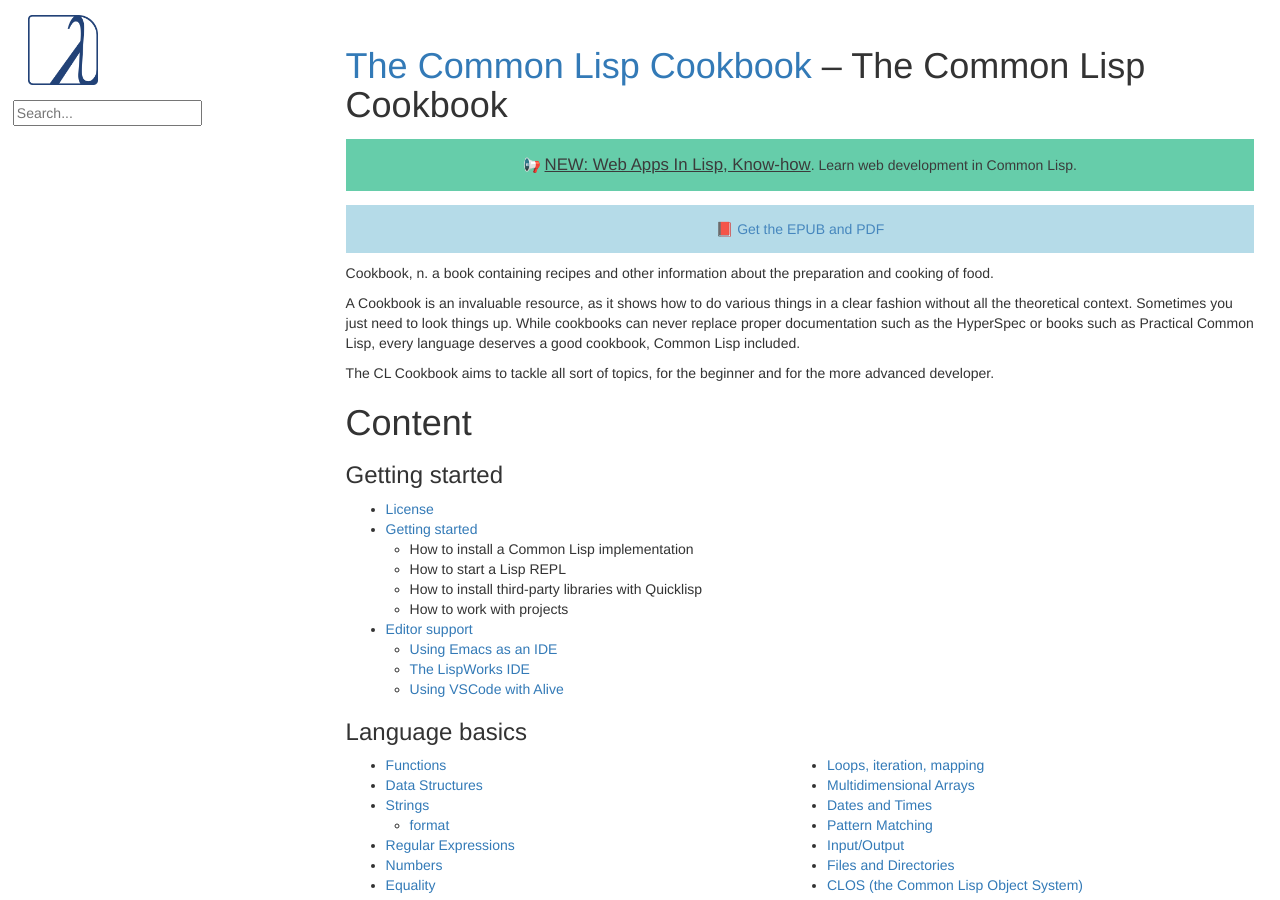
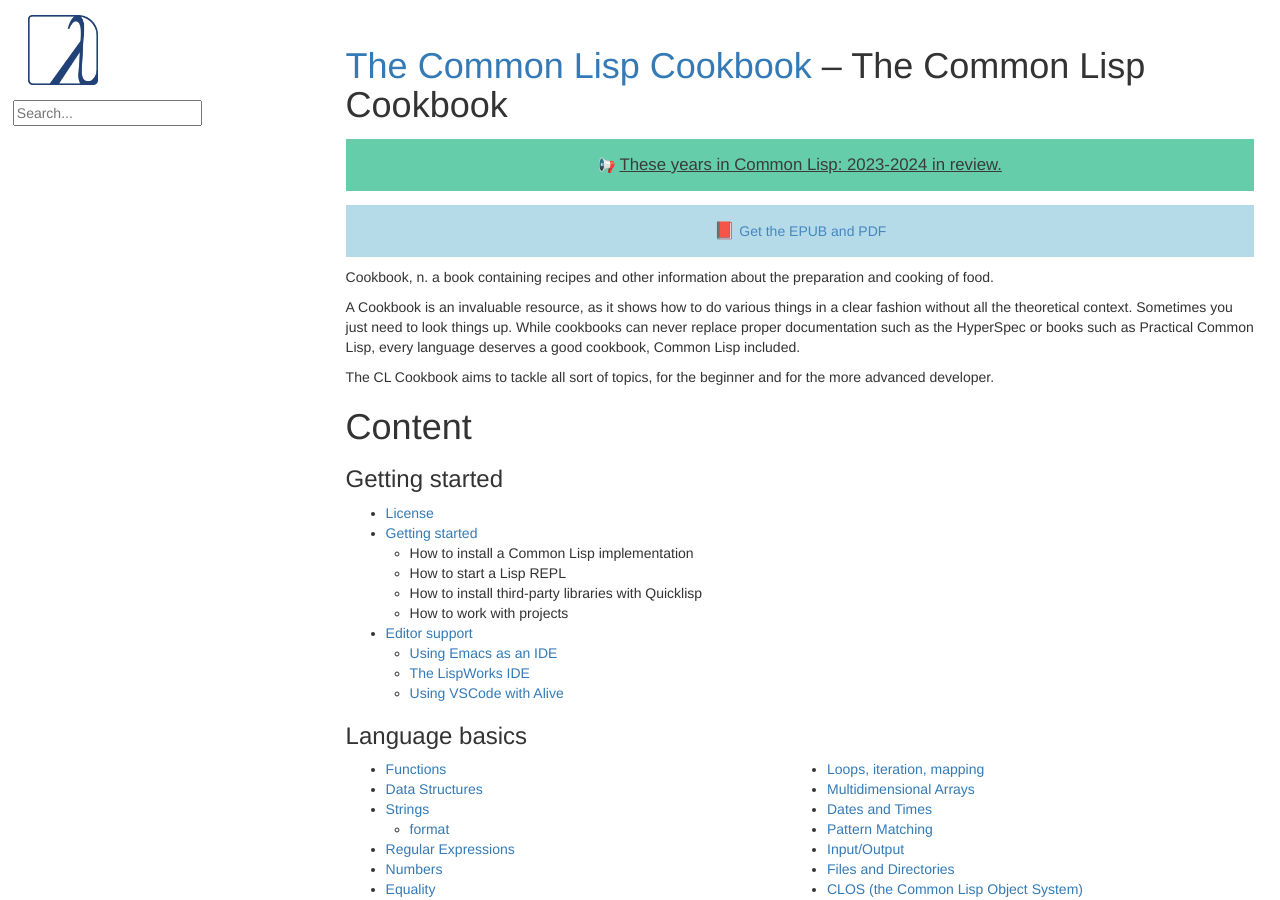
Before and after one commit to LispCookbook/cl-cookbook, a Jekyll site: the page built from index.md, in a window 1280 px wide and 900 px high. Built offline with Jekyll 4.4.1, drawn with Linux system fonts in a browser that asks for light colours.

Commit message:
banner: link to "these years in Lisp…" blog post

```diff
--- a/_layouts/chapter.html
+++ b/_layouts/chapter.html
@@ -16,8 +16,8 @@
 
 <p class="announce announce-green">
   📢
-  <a style="font-size: 120%" href="https://web-apps-in-lisp.github.io/"
-      title="">NEW: Web Apps In Lisp, Know-how</a>. Learn web development in Common Lisp.
+  <a style="font-size: 120%" href="https://lisp-journey.gitlab.io/blog/these-years-in-common-lisp-2023-2024-in-review/"
+      title="">These years in Common Lisp: 2023-2024 in review.
 </p>
 
 
```
